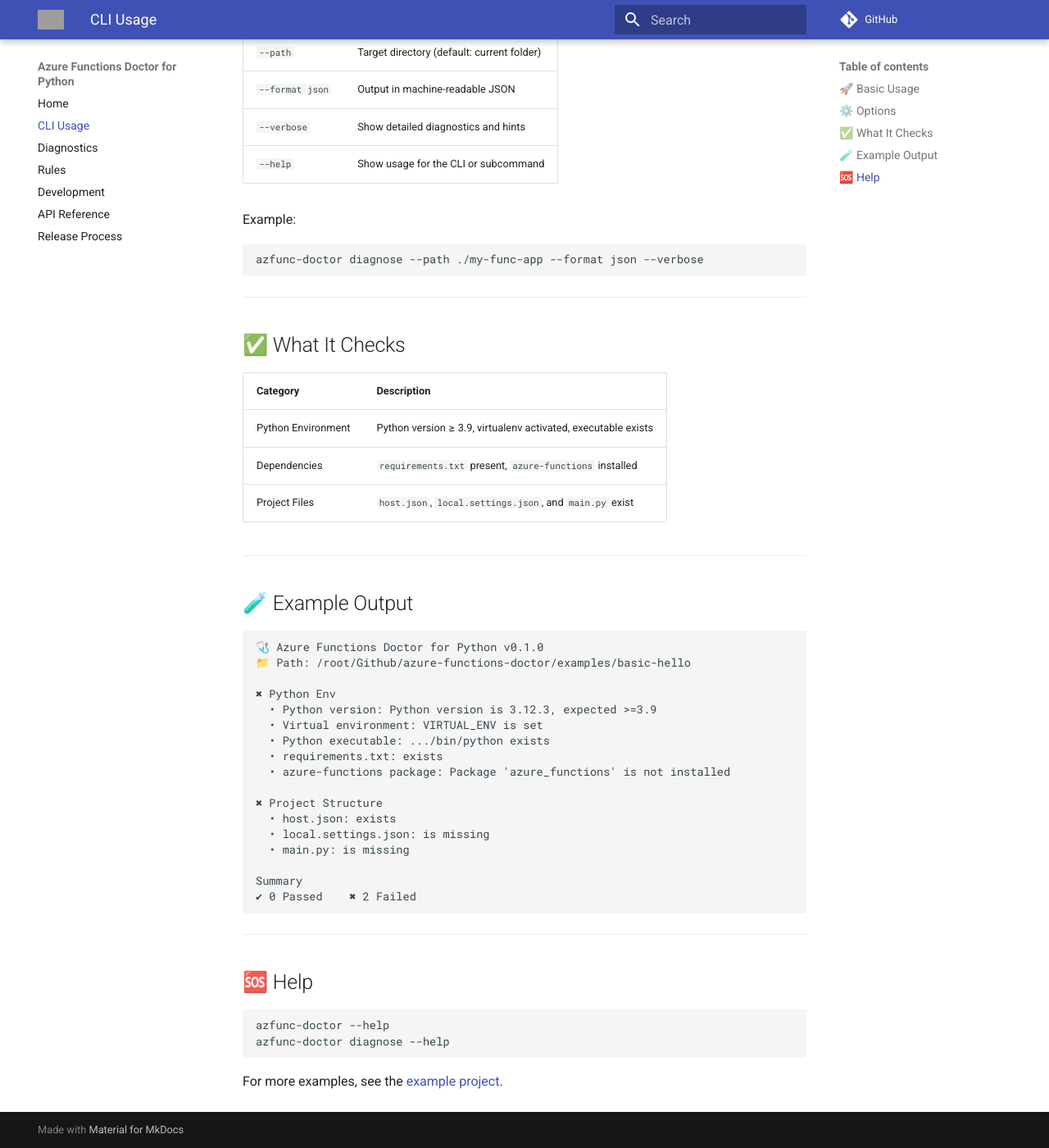
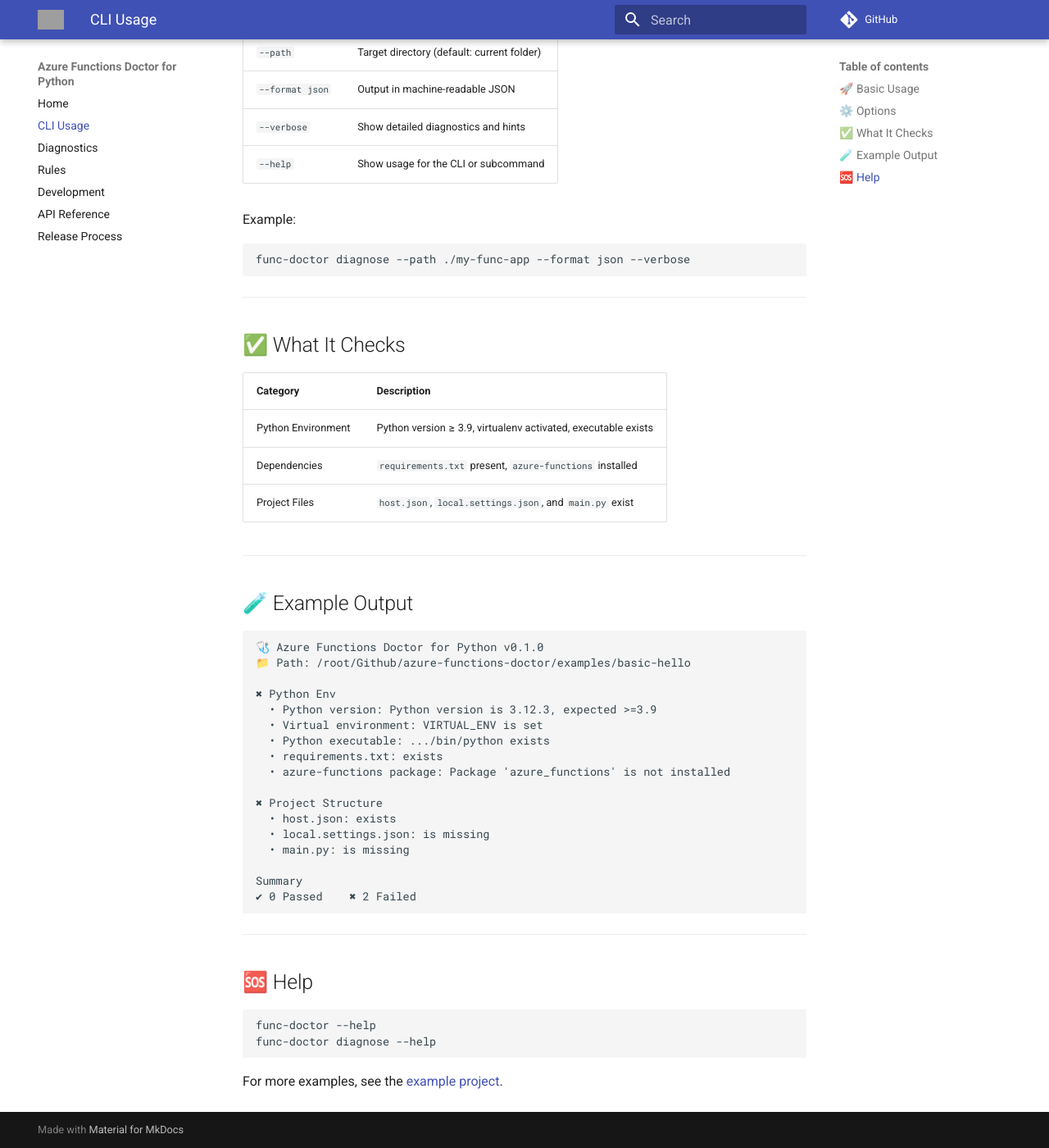
Before and after one commit to yeongseon/azure-functions-doctor-for-python, an MkDocs documentation site: the page built from docs/usage.md, in a window 1280 px wide and 1400 px high, scrolled down 551 px. Shown: the whole window at 82% size. Built offline with MkDocs 1.6.1 and Material for MkDocs 9.7.7, drawn with Linux system fonts in a browser that asks for light colours; comment, search, counter and statistics services are not loaded; some of the changed text lies outside the part shown; grey boxes are pictures that could not be loaded.

Commit message:
refactor(cli): rename CLI command from azfunc-doctor to func-doctor in docs and scripts

````diff
--- a/docs/usage.md
+++ b/docs/usage.md
@@ -1,4 +1,4 @@
-# 🖥️ CLI Usage: `azfunc-doctor`
+# 🖥️ CLI Usage: `func-doctor`
 
 The Azure Functions Doctor CLI helps validate your local Python-based Azure Functions project for common issues using an extensible rules system.
 
@@ -7,7 +7,7 @@
 ## 🚀 Basic Usage
 
 ```bash
-azfunc-doctor diagnose
+func-doctor diagnose
 ```
 
 Run diagnostics in the current or specified folder.
@@ -26,7 +26,7 @@
 Example:
 
 ```bash
-azfunc-doctor diagnose --path ./my-func-app --format json --verbose
+func-doctor diagnose --path ./my-func-app --format json --verbose
 ```
 
 ---
@@ -68,8 +68,8 @@
 ## 🆘 Help
 
 ```bash
-azfunc-doctor --help
-azfunc-doctor diagnose --help
+func-doctor --help
+func-doctor diagnose --help
 ```
 
 For more examples, see the [example project](../examples/basic-hello/README.md).
--- a/pyproject.toml
+++ b/pyproject.toml
@@ -74,7 +74,7 @@
 
 # CLI entry point
 [project.scripts]
-azfunc-doctor = "azure_functions_doctor.cli:cli"
+func-doctor = "azure_functions_doctor.cli:cli"
 
 # ----------------------------------------
 # 🧪 Hatch Environments
````
Also changed, not shown: README.md (+3 -3 lines), docs/index.md (+2 -2 lines), docs/release_process.md (+2 -2 lines), docs/rules.md (+2 -2 lines), examples/basic-hello/README.md (+2 -2 lines), docs/assets/func-doctor-example-verbose.png (renamed from docs/assets/azfunc-doctor-example-verbose.png), docs/assets/func-doctor-example.png (renamed from docs/assets/azfunc-doctor-example.png).
